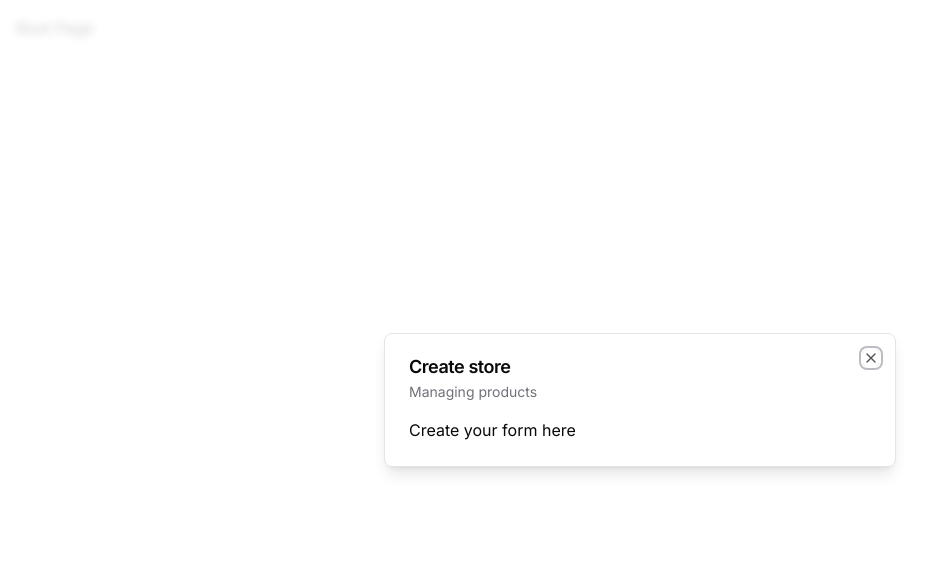
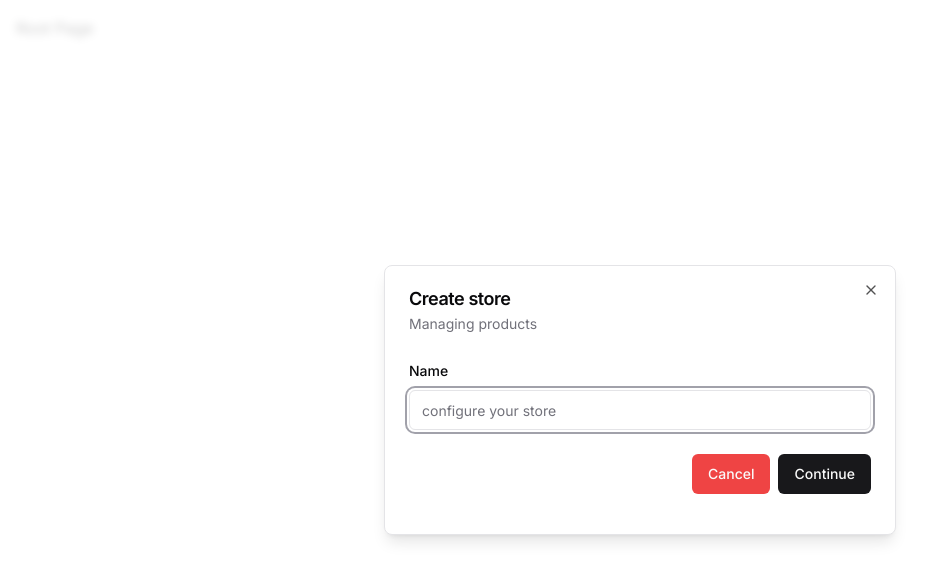
Before and after one commit to Domains18/cms-dash-next-eccomerce, a Next.js app: page / in a window 1280 px wide. Shown: the top 580 px of the page, without its empty margins (0-940 px from the left). Built offline with nearby package versions, Linux system fonts and the light colour scheme.

Commit message:
added form, form validation and methods

```diff
--- a/components/modals/store-modal.tsx
+++ b/components/modals/store-modal.tsx
@@ -2,10 +2,33 @@
 
 import { useStoreModal } from "@/hooks/use-store-modal";
 import { Modal } from "@/components/ui/modal";
+import { Form, FormControl, FormField, FormItem, FormLabel, FormMessage } from '@/components/ui/form';
+import { Button } from "@/components/ui/button";
+
+
+import * as z from 'zod'
+import { useForm } from "react-hook-form";
+import { zodResolver } from '@hookform/resolvers/zod';
+import { Input } from "@/components/ui/input";
+const formSchema = z.object({
+    name: z.string().min(2),
+
+});
+
 
 export const StoreModal = () => {
     const storeModal = useStoreModal();
+    const form = useForm<z.infer<typeof formSchema>>({
+        resolver: zodResolver(formSchema),
+        defaultValues: {
+            name: ""
+        }
+    });
 
+    const onSubmit = async(values: z.infer<typeof formSchema>) =>{
+        //Onplan create store
+        console.log(values)
+    }
     return (
         <Modal
             title="Create store"
@@ -13,7 +36,32 @@
             isOpen={storeModal.isOpen}
             onClose={storeModal.onClose}
         >
-            Create your form here
+            {/* Create your form here */}
+            <div>
+            <div className="space-y-4 py-2 pb-4">
+                <Form { ...form}>
+                    <form onSubmit={form.handleSubmit(onSubmit)}>
+                        <FormField
+                            control={form.control}
+                            name="name"
+                            render={({ field})=>(
+                                <FormItem>
+                                    <FormLabel>Name</FormLabel>
+                                    <FormControl>
+                                        <Input placeholder="configure your store" {...field}/>
+                                    </FormControl>
+                                    <FormMessage/>
+                                </FormItem>
+                            )}
+                        />
+                        <div className="pt-6 space-x-2 flex items-center justify-end w-full">
+                            <Button variant="destructive">Cancel</Button>
+                            <Button type="submit">Continue</Button>
+                        </div>
+                    </form>
+                </Form>
+                </div>
+            </div>
         </Modal>
     )
 }
--- /dev/null
+++ b/components/ui/input.tsx
@@ -0,0 +1,25 @@
+import * as React from "react"
+
+import { cn } from "@/lib/utils"
+
+export interface InputProps
+  extends React.InputHTMLAttributes<HTMLInputElement> {}
+
+const Input = React.forwardRef<HTMLInputElement, InputProps>(
+  ({ className, type, ...props }, ref) => {
+    return (
+      <input
+        type={type}
+        className={cn(
+          "flex h-10 w-full rounded-md border border-input bg-background px-3 py-2 text-sm ring-offset-background file:border-0 file:bg-transparent file:text-sm file:font-medium placeholder:text-muted-foreground focus-visible:outline-none focus-visible:ring-2 focus-visible:ring-ring focus-visible:ring-offset-2 disabled:cursor-not-allowed disabled:opacity-50",
+          className
+        )}
+        ref={ref}
+        {...props}
+      />
+    )
+  }
+)
+Input.displayName = "Input"
+
+export { Input }
```
